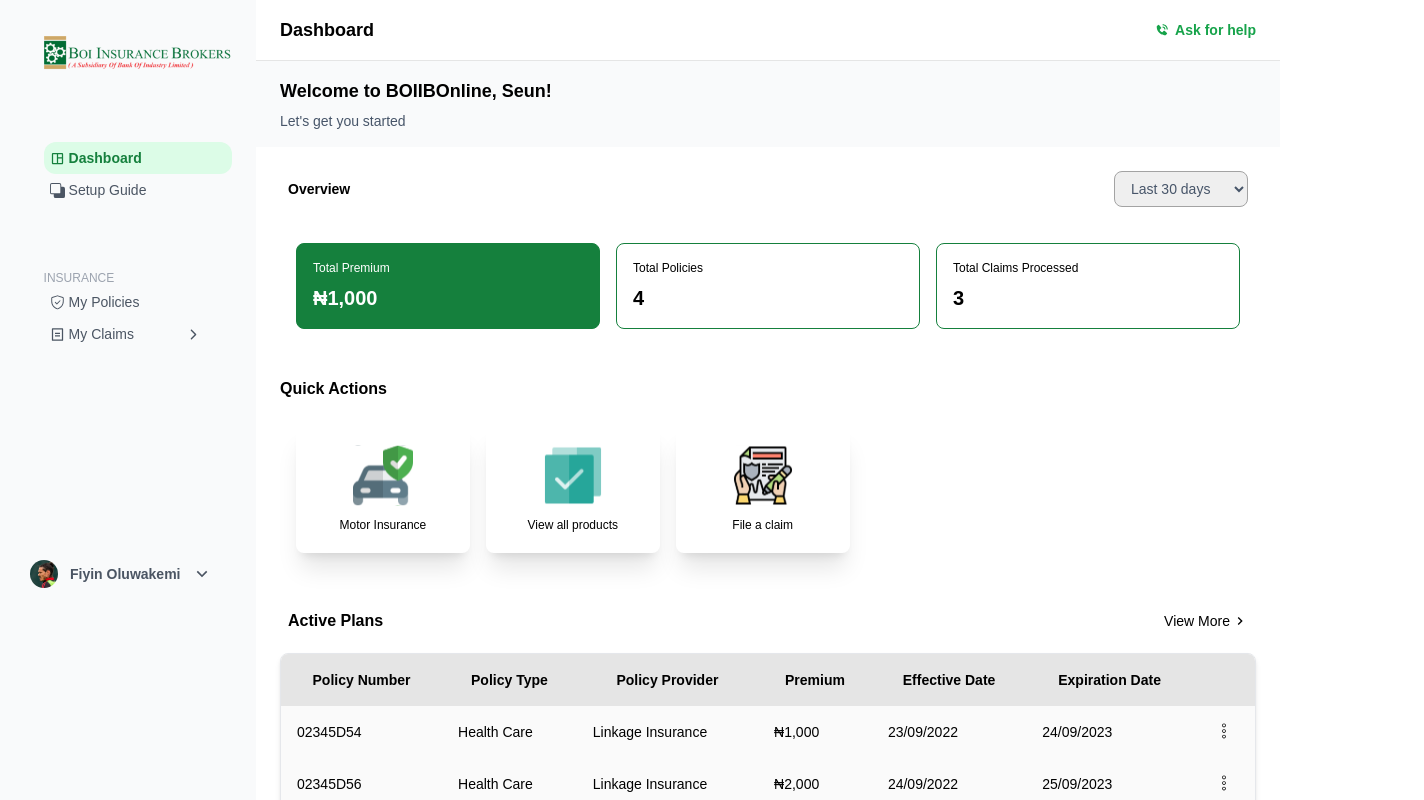
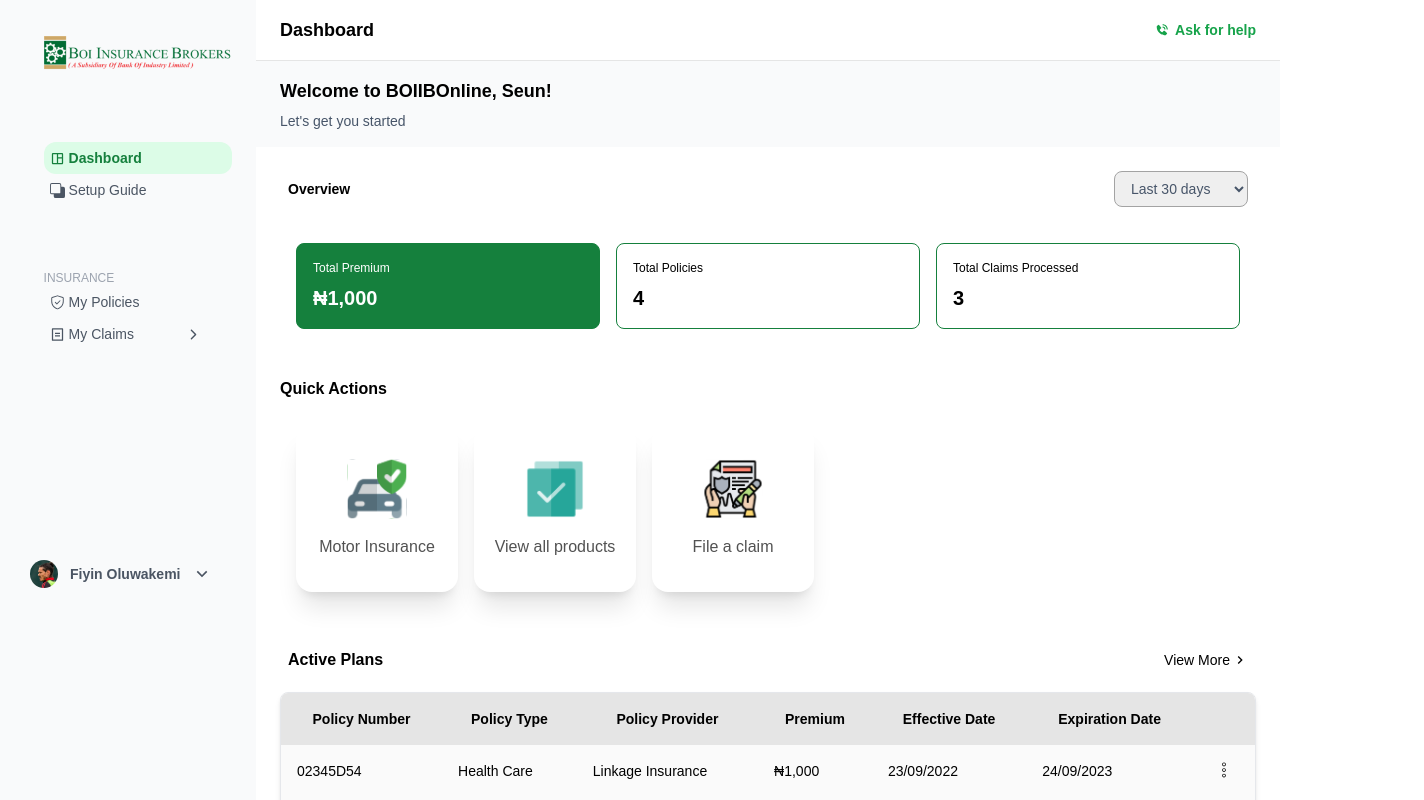
Before and after one commit to TubiOb/REACT, a React (Create React App) app in the folder incover/: page /dashboard in a window 1280 px wide. Shown: the top 800 px of the page, 1424 px wide, since content can reach past the window. Built offline with nearby package versions, Linux system fonts and the light colour scheme.

Commit message:
Correcting Dashboard

```diff
--- a/incover/src/components/QuickAction.jsx
+++ b/incover/src/components/QuickAction.jsx
@@ -9,26 +9,26 @@ const QuickAction = () => {
       <h3 className='font-semibold'>
         Quick Actions
       </h3>
-      <div className='grid md:grid-cols-3 grid-cols-1 items-center md:items-start justify-evenly w-full md:w-[60%] gap-6 md:gap-4 mt-2 p-4'>
+      <div className='md:flex-row flex-col items-center md:items-start justify-evenly w-full md:w-[1144px] md:gap-4 mt-2 p-4        md:justify-start gap-8 inline-flex '>
 
         <Link to='/policies/motorInsurance'>
-          <div className='grid grid-cols-1 items-center text-center justify-center gap-1 p-4 shadow-xl w-full  h-32 rounded-lg hover:cursor-pointer hover:shadow-2xl'>
-            <img src={Protection} alt="" className='mx-auto'/>
-            <p className='font-medium text-xs'>Motor Insurance</p>
+          <div className='flex-col items-center text-center justify-center px-4 py-6 bg-white shadow-xl w-[162px] h-[167px] rounded-2xl hover:cursor-pointer hover:shadow-2xl gap-4 inline-flex'>
+            <img src={Protection} alt="" className='mx-auto w-[60px] h-[60px]'/>
+            <p className="font-medium text-xs text-center text-neutral-600 md:text-base font-['Red Hat Display'] leading-normal">Motor Insurance</p>
           </div>
         </Link>
 
         <Link to='/policies'>
-          <div className='grid grid-cols-1 items-center text-center justify-center gap-1 p-4 shadow-xl w-full  h-32 rounded-lg hover:cursor-pointer hover:shadow-2xl'>
-            <img src={Selection} alt="" className='mx-auto'/>
-            <p className='font-medium text-xs'>View all products</p>
+          <div className='flex-col items-center text-center justify-center px-4 py-6 bg-white shadow-xl w-[162px] h-[167px] rounded-2xl hover:cursor-pointer hover:shadow-2xl gap-4 inline-flex'>
+            <img src={Selection} alt="" className='mx-auto w-[60px] h-[60px]'/>
+            <p className="font-medium text-xs text-center text-neutral-600 md:text-base font-['Red Hat Display'] leading-normal">View all products</p>
           </div>
         </Link>
 
         <Link to=''>
-          <div className='grid grid-cols-1 items-center text-center justify-center gap-1 p-4 shadow-xl w-full  h-32 rounded-lg hover:cursor-pointer hover:shadow-2xl'>
-            <img src={Claims} alt="" className='mx-auto'/>
-            <p className='font-medium text-xs'>File a claim</p>
+          <div className='flex-col items-center text-center justify-center px-4 py-6 bg-white shadow-xl w-[162px] h-[167px] rounded-2xl hover:cursor-pointer hover:shadow-2xl gap-4 inline-flex'>
+            <img src={Claims} alt="" className='mx-auto w-[60px] h-[60px]'/>
+            <p className="font-medium text-xs text-center text-neutral-600 md:text-base font-['Red Hat Display'] leading-normal">File a claim</p>
           </div>
         </Link>
 
```
